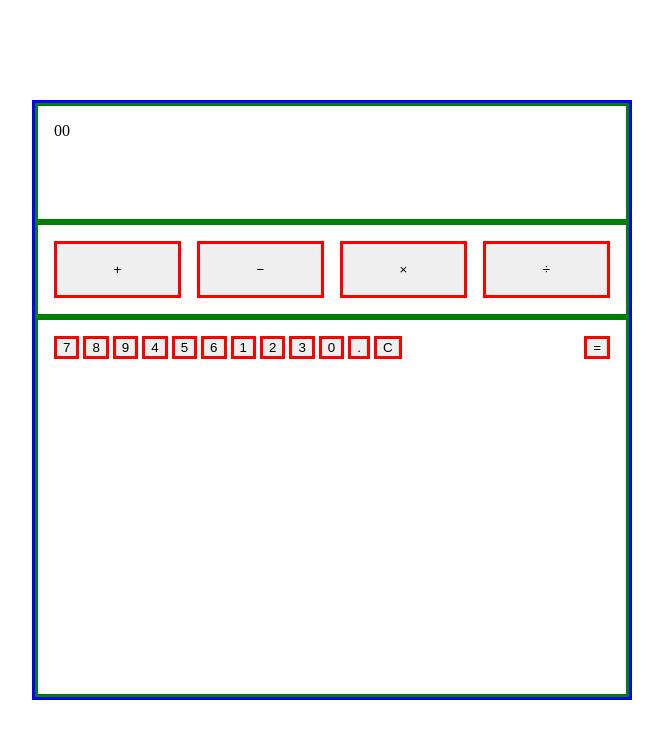
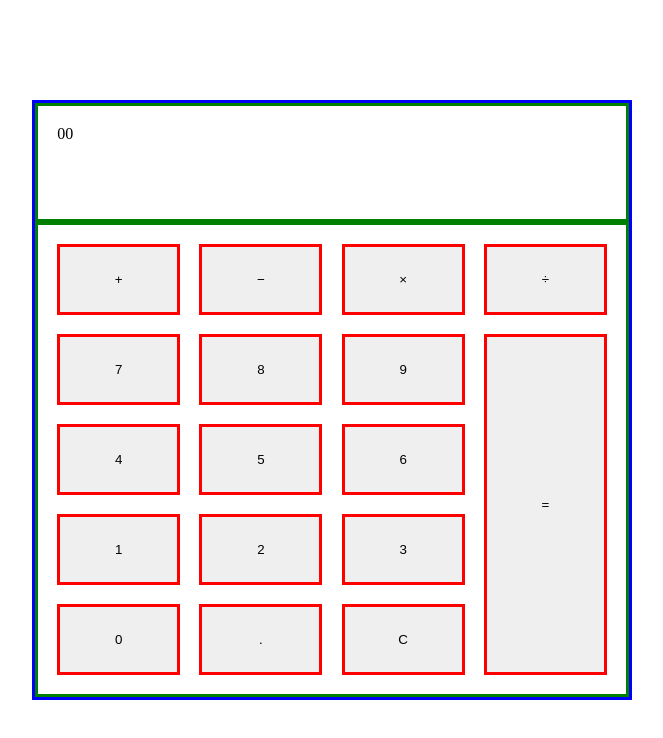
Before and after one commit to kentshenlim/JavaScript-Weekly-Project, a website: page 20230206_Calculator/index.html in a window 1280 px wide. Shown: the whole page, without its empty margins (308-971 px from the left). Drawn offline with Linux system fonts and the light colour scheme.

Commit message:
Solve layout with grid

```diff
--- a/20230206_Calculator/index.html
+++ b/20230206_Calculator/index.html
@@ -14,14 +14,11 @@
       <div class="first-row">
         <div id="display">00</div>
       </div>
-      <div class="second-row flex flex-row">
+      <div class="second-row grid">
         <button id="plus">&plus;</button>
         <button id="minus">&minus;</button>
-        <button id="equal">&times;</button>
+        <button id="times">&times;</button>
         <button id="divide">&divide;</button>
-      </div>
-      <div class="third-row flex flex-row">
-        <div class="digits grid">
         <button id="7">7</button>
         <button id="8">8</button>
         <button id="9">9</button>
@@ -34,10 +31,7 @@
         <button id="0">0</button>
         <button id="period">.</button>
         <button id="clear">C</button>
-        </div>
-        <div class="equal" id="equal">
-          <button>&equals;</button>
-        </div>
+        <button id="equal" class="big-button">&equals;</button>
       </div>
     </div>
   </body>
--- a/20230206_Calculator/style.scss
+++ b/20230206_Calculator/style.scss
@@ -3,6 +3,7 @@ $boundary-color: hsl(0deg 0% 94%);
 $gray: hsl(0deg 0% 87%);
 $blue: hsl(217deg 99% 65%);
 $panel-side-length: 40%; /* Side length of calculator panel WRT window width */
+$padding-size: 1.2rem; /* Padding of buttons with containers*/
 
 /* Mixin */
 @mixin transition {
@@ -30,5 +31,4 @@ body,
 body {
   width: max(100vw, 75ch);
   height: 100vh;
-  border: solid red 3px;
 }
```
Also changed, not shown: 20230206_Calculator/style.css. Lines whose indentation alone changed are shown as unchanged.
